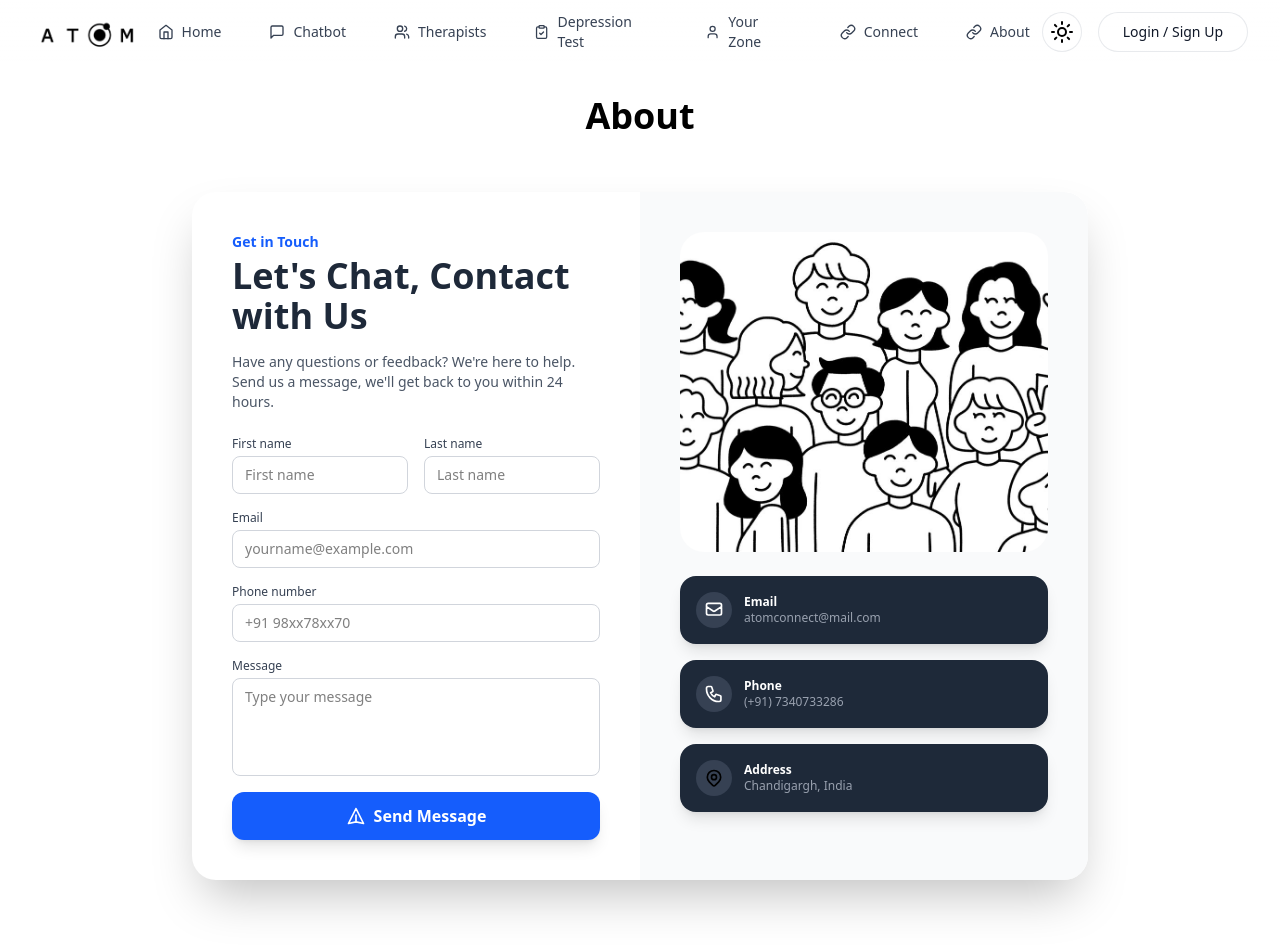
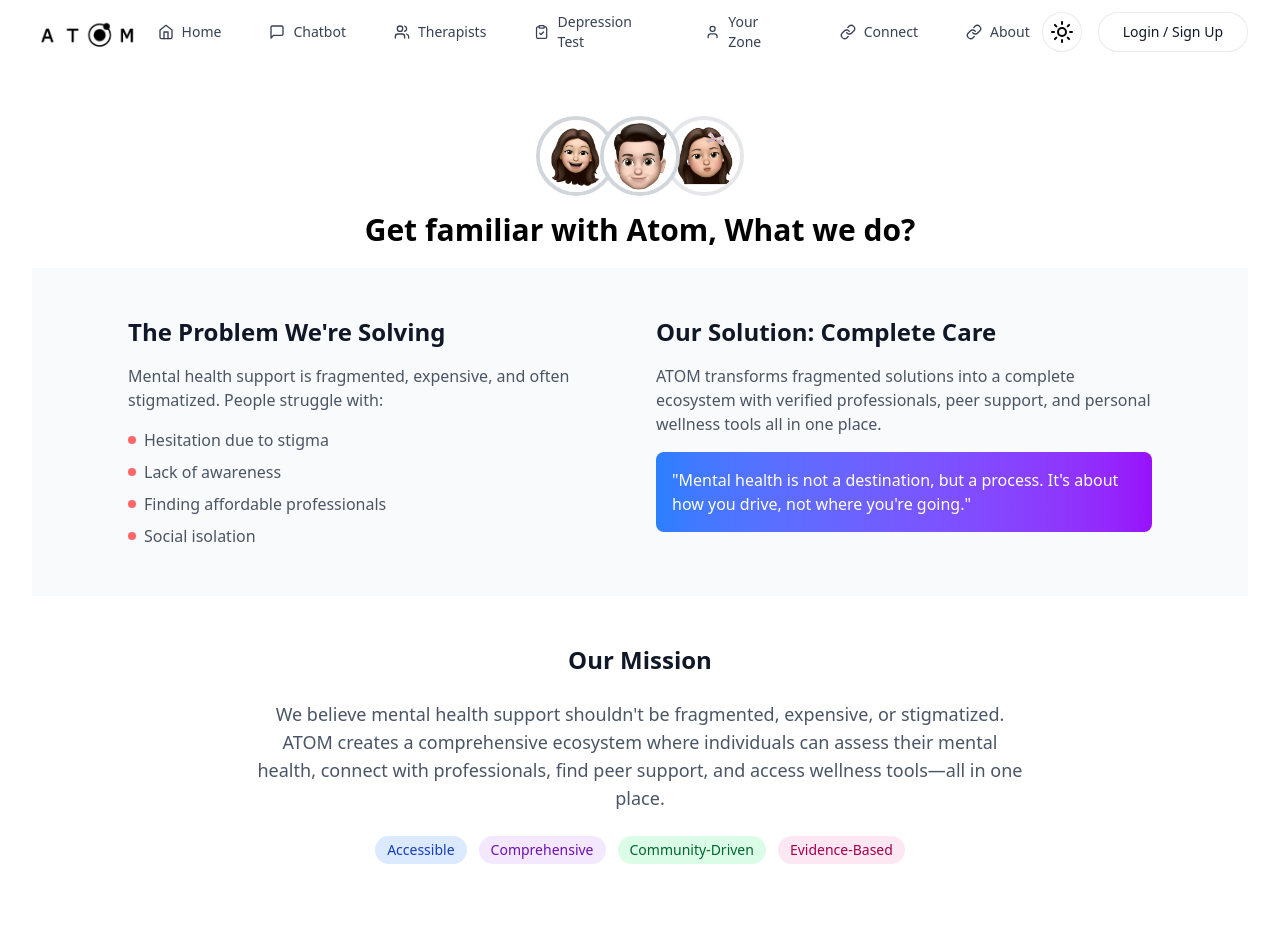
Before and after one commit to abhishekkksharma/ATOM, a React (Vite) app: page /about in a window 1280 px wide. Shown: the top 952 px of the page. Built offline with nearby package versions, Linux system fonts and the light colour scheme.

Commit message:
[ABOUT PAGE]-add about sections

```diff
--- a/src/pages/About.jsx
+++ b/src/pages/About.jsx
@@ -1,19 +1,134 @@
 import React from 'react';
 import ContactForm from './../components/ContactForm';
 import TherapistCard from './../components/therapistCard';
+import Face1 from '../assets/homepageIcons/New folder/B.png'
+import Face2 from '../assets/homepageIcons/New folder/C.png'
+import Face3 from '../assets/homepageIcons/New folder/D.png'
 
 export default function Chatbot() {
   return (
     <div >
+      <div className='flex justify-center items-center flex-col p-5 rounded-4xl gap-4 text-black dark:text-white'>
+        <div className='flex '>
+          <img className='w-20 z-10 -mx-4 h-20 border-4 border-gray-300 rounded-full' src={Face1} alt="" />
+          <img className='w-20 z-20 h-20 border-4 border-gray-300 rounded-full' src={Face2} alt="" />
+          <img className='w-20 z-10 -mx-4 h-20 border-4 border-gray-200 rounded-full' src={Face3} alt="" />
+        </div>
+        <div className='flex items-center flex-wrap justify-center'>
+          <p className='font-bold lg:text-3xl sm:text-2xl'>
+            Get familiar with Atom, What we do?
+          </p>
+        </div>
+      </div>
+      <section className="py-12 px-6 bg-gray-50 dark:bg-gray-800">
+        <div className="max-w-5xl mx-auto">
+          <div className="grid md:grid-cols-2 gap-8">
+            <div>
+              <h3 className="text-2xl font-bold mb-4 text-gray-900 dark:text-white">
+                The Problem We're Solving
+              </h3>
+              <p className="text-gray-600 dark:text-gray-300 mb-4">
+                Mental health support is fragmented, expensive, and often stigmatized. People struggle with:
+              </p>
+              <ul className="space-y-2 text-gray-600 dark:text-gray-300">
+                <li className="flex items-center gap-2">
+                  <div className="w-2 h-2 bg-red-400 rounded-full"></div>
+                  Hesitation due to stigma
+                </li>
+                <li className="flex items-center gap-2">
+                  <div className="w-2 h-2 bg-red-400 rounded-full"></div>
+                  Lack of awareness
+                </li>
+                <li className="flex items-center gap-2">
+                  <div className="w-2 h-2 bg-red-400 rounded-full"></div>
+                  Finding affordable professionals
+                </li>
+                <li className="flex items-center gap-2">
+                  <div className="w-2 h-2 bg-red-400 rounded-full"></div>
+                  Social isolation
+                </li>
+              </ul>
+            </div>
+            <div>
+              <h3 className="text-2xl font-bold mb-4 text-gray-900 dark:text-white">
+                Our Solution: Complete Care
+              </h3>
+              <p className="text-gray-600 dark:text-gray-300 mb-4">
+                ATOM transforms fragmented solutions into a complete ecosystem with verified professionals,
+                peer support, and personal wellness tools all in one place.
+              </p>
+              <div className="bg-gradient-to-r from-blue-500 to-purple-600 p-4 rounded-lg text-white">
+                <p className="font-medium">
+                  "Mental health is not a destination, but a process. It's about how you drive, not where you're going."
+                </p>
+              </div>
+            </div>
+          </div>
+        </div>
+      </section>
+
+      {/* Why Different */}
+      {/* <section className="py-12 px-6 bg-gray-50 dark:bg-gray-800">
+        <div className="max-w-4xl mx-auto">
+          <h3 className="text-2xl font-bold text-center mb-8 text-gray-900 dark:text-white">
+            Why ATOM is Different
+          </h3>
+          <div className="grid md:grid-cols-2 gap-6">
+            <div className="bg-white dark:bg-gray-700 p-6 rounded-xl text-center">
+              <Shield className="w-8 h-8 text-blue-500 mx-auto mb-3" />
+              <h4 className="text-lg font-semibold mb-2 text-gray-900 dark:text-white">Holistic Approach</h4>
+              <p className="text-sm text-gray-600 dark:text-gray-300">
+                Complete ecosystem instead of fragmented solutions
+              </p>
+            </div>
+            <div className="bg-white dark:bg-gray-700 p-6 rounded-xl text-center">
+              <Brain className="w-8 h-8 text-purple-500 mx-auto mb-3" />
+              <h4 className="text-lg font-semibold mb-2 text-gray-900 dark:text-white">Science-Backed</h4>
+              <p className="text-sm text-gray-600 dark:text-gray-300">
+                Validated assessments based on research
+              </p>
+            </div>
+          </div>
+        </div>
+      </section> */}
+
+      {/* Mission */}
+      <section className="py-12 px-6">
+        <div className="max-w-3xl mx-auto text-center">
+          <h3 className="text-2xl font-bold mb-6 text-gray-900 dark:text-white">Our Mission</h3>
+          <p className="text-lg text-gray-600 dark:text-gray-300 mb-6">
+            We believe mental health support shouldn't be fragmented, expensive, or stigmatized.
+            ATOM creates a comprehensive ecosystem where individuals can assess their mental health,
+            connect with professionals, find peer support, and access wellness tools—all in one place.
+          </p>
+          <div className="flex flex-wrap justify-center gap-3">
+            <span className="bg-blue-100 dark:bg-blue-900 text-blue-800 dark:text-blue-200 px-3 py-1 rounded-full text-sm">
+              Accessible
+            </span>
+            <span className="bg-purple-100 dark:bg-purple-900 text-purple-800 dark:text-purple-200 px-3 py-1 rounded-full text-sm">
+              Comprehensive
+            </span>
+            <span className="bg-green-100 dark:bg-green-900 text-green-800 dark:text-green-200 px-3 py-1 rounded-full text-sm">
+              Community-Driven
+            </span>
+            <span className="bg-pink-100 dark:bg-pink-900 text-pink-800 dark:text-pink-200 px-3 py-1 rounded-full text-sm">
+              Evidence-Based
+            </span>
+          </div>
+        </div>
+      </section>
+
+
       {/* className='h-screen flex justify-center items-center font-bold text-4xl' */}
-      <div>
+      {/* <div>
         <div className='font bold text-4xl flex justify-center items-center font-bold'>
       <h1 className='dark:text-white'>About</h1>
         </div>
-      </div>
+      </div> */}
       <div>
       <ContactForm/>
       </div>
+
     </div>
   );
 }
```
